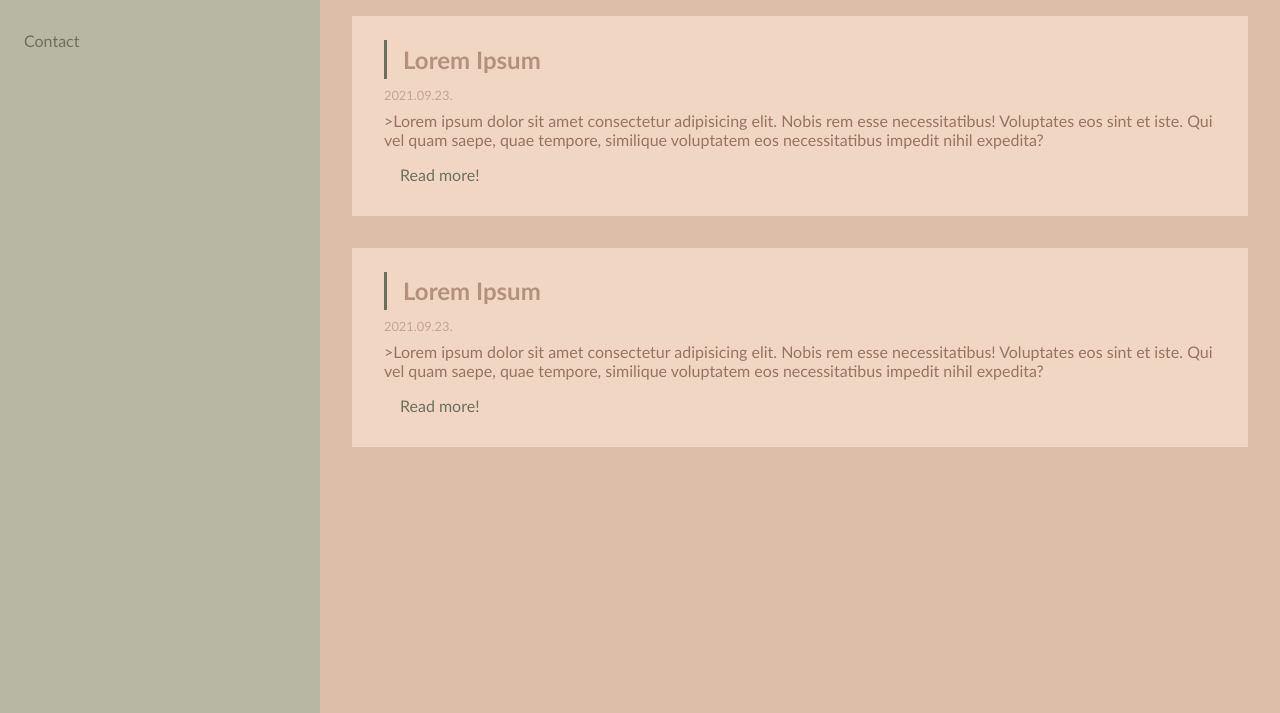
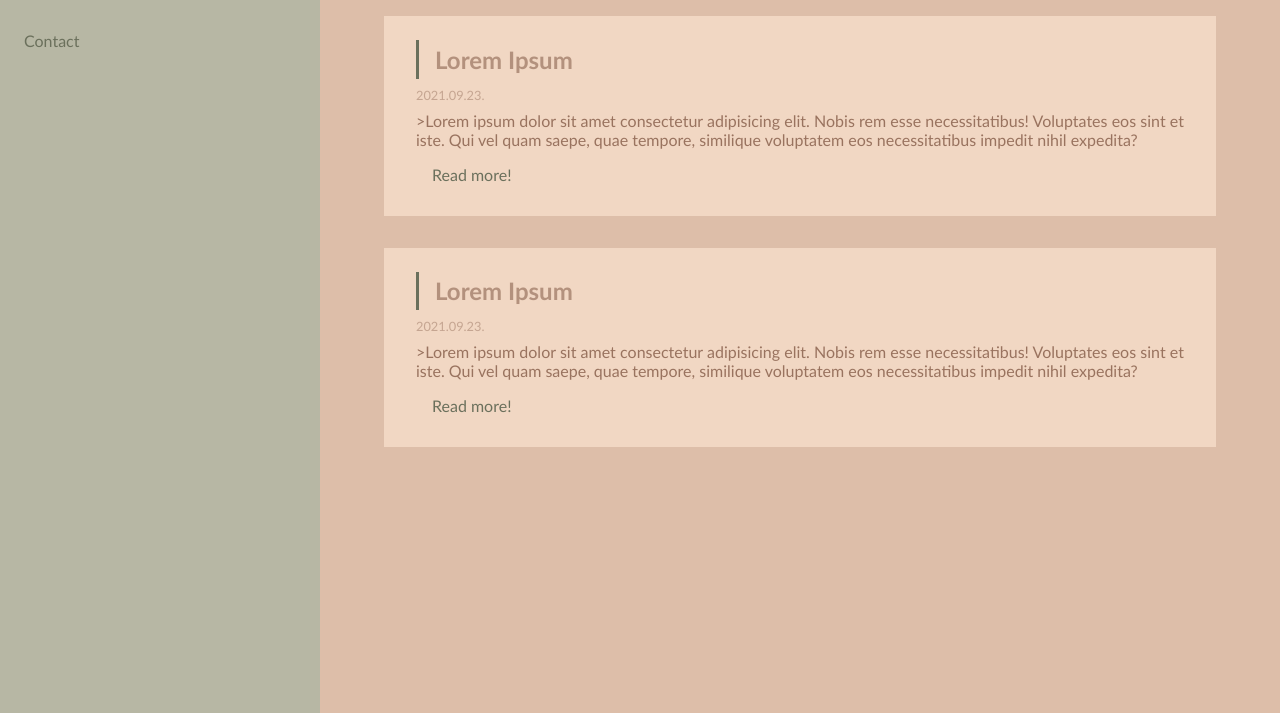
Before and after one commit to gorcsvra/easymenu, a plain HTML site: page index.html in a window 1280 px wide. Shown: the part 87-800 px from the top of the page. Drawn offline with Linux system fonts and the light colour scheme.

Commit message:
átmegyek anyuhoz

```diff
--- a/assets/css/style.css
+++ b/assets/css/style.css
@@ -6,66 +6,69 @@
 }
 
 body {
-background-color:#ddbea9;
-font-family: 'Gill Sans', 'Gill Sans MT', Calibri, 'Trebuchet MS', sans-serif;
+  background-color: #ddbea9;
+  font-family: "Gill Sans", "Gill Sans MT", Calibri, "Trebuchet MS", sans-serif;
   display: flex;
   flex-wrap: wrap;
   min-height: 100vh;
-color: #99735f
+  color: #99735f;
 }
 
 nav {
-    background-color: #B7B7A4;
-    width:25vw;
-
+  background-color: #b7b7a4;
+  width: 25vw;
 }
 
 nav ul li a {
   display: block;
   padding: 1rem 1.5rem;
   color: rgb(107, 112, 92);
-    text-decoration:none;
+  text-decoration: none;
   transition: all 0.7s;
 }
 
 nav ul li a:hover {
   padding: 1rem 5rem;
   color: rgba(255, 232, 214, 1);
-    background-color: rgba(107, 112, 92, .5);
-
+  background-color: rgba(107, 112, 92, 0.5);
 }
 
 main {
   width: 75vw;
-    padding: 2rem;
+  padding: 2rem 4em;
+  text-align: justify;
 }
 
 main section article {
-    background-color: rgba(255, 232, 214, .6);
+  background-color: rgba(255, 232, 214, 0.6);
   padding: 1.5rem 2rem;
-    margin:2rem 0;
+  margin: 2rem 0;
+  box-shadow:0 0 0 rgba(107, 112, 92, 0.3);
+  transition: background-color .3s ease, box-shadow .3s ease,transform .3s ease;
 }
+
 main section article:hover {
-    background-color: rgba(255, 255, 255, .8);
-   box-shadow:  ;
+  background-color: rgba(255, 255, 255, 0.8);
+  box-shadow:0 1rem 1rem rgba(107, 112, 92, 0.3);
+  transform: translateY(-0.5rem);
 }
 
 main section article h2 {
   border-left: 0.2rem solid rgba(107, 112, 92);
-    padding: .3rem 1rem ;
-    margin: 0 0 .5rem 0;
-    color: rgba(153, 115, 95, .7);
+  padding: 0.3rem 1rem;
+  margin: 0 0 0.5rem 0;
+  color: rgba(153, 115, 95, 0.7);
 }
 main section article h3 {
-    font-size: .8rem;
-    font-weight:normal;
-    color: rgba(153, 115, 95, .5);
-    margin: 0 0 .5rem 0;
+  font-size: 0.8rem;
+  font-weight: normal;
+  color: rgba(153, 115, 95, 0.5);
+  margin: 0 0 0.5rem 0;
 }
 
 main section article p {
-    text-align:justify;
-    margin-bottom: .5rem;
+  text-align: justify;
+  margin-bottom: 0.5rem;
 }
 main section article a {
   color: rgb(107, 112, 92);
@@ -75,6 +78,6 @@ main section article a {
 }
 
 main section article a:hover {
-    background-color:rgba(107, 112, 92,.6);
-    color: rgba(255, 232, 214, 1)
+  background-color: rgba(107, 112, 92, 0.6);
+  color: rgba(255, 232, 214, 1);
 }
```
Lines whose indentation alone changed are shown as unchanged.
